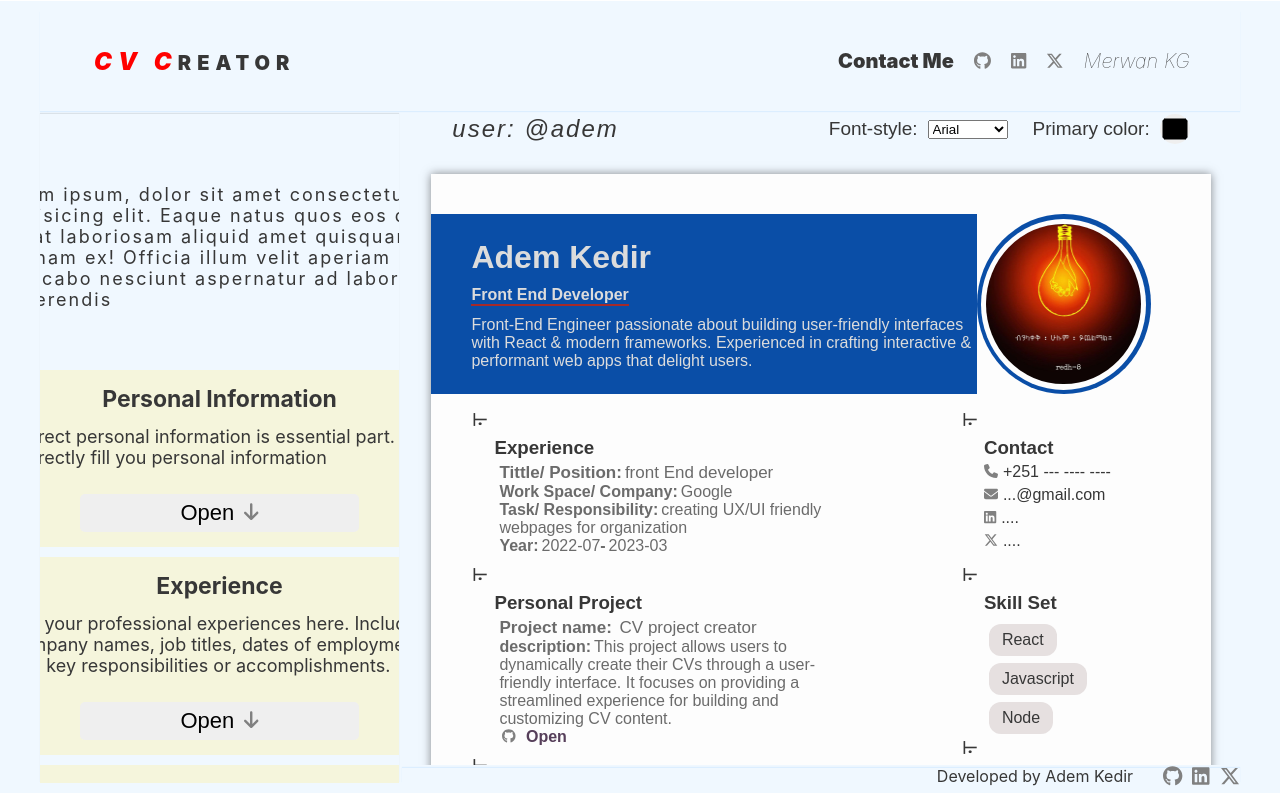
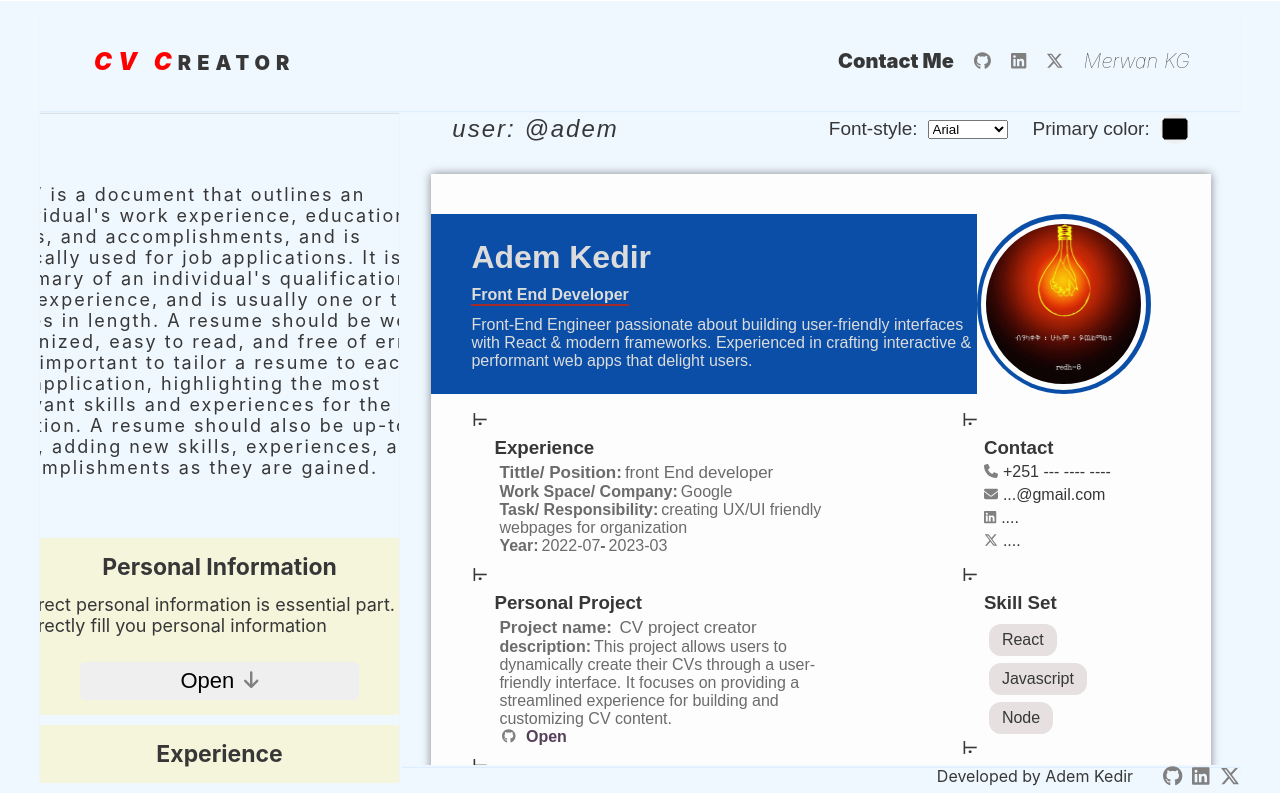
Before and after one commit to marwanGA09/Cv-project, a React (Vite) app: page / in a window 1280 px wide. Built offline with nearby package versions, Linux system fonts and the light colour scheme.

Commit message:
add what cv mean

```diff
--- a/src/App.jsx
+++ b/src/App.jsx
@@ -382,10 +382,15 @@ function SideBar({
     <div className="side-bar">
       <div className="general-page-description">
         <p>
-          Lorem ipsum, dolor sit amet consectetur adipisicing elit. Eaque natus
-          quos eos dicta fugiat laboriosam aliquid amet quisquam magnam ex!
-          Officia illum velit aperiam explicabo nesciunt aspernatur ad laborum
-          perferendis
+          A CV is a document that outlines an individual&apos;s work experience,
+          education, skills, and accomplishments, and is typically used for job
+          applications. It is a summary of an individual&apos;s qualifications
+          and experience, and is usually one or two pages in length. A resume
+          should be well-organized, easy to read, and free of errors. It is
+          important to tailor a resume to each job application, highlighting the
+          most relevant skills and experiences for the position. A resume should
+          also be up-to-date, adding new skills, experiences, and
+          accomplishments as they are gained.
         </p>
       </div>
       <div className="cards">
```
